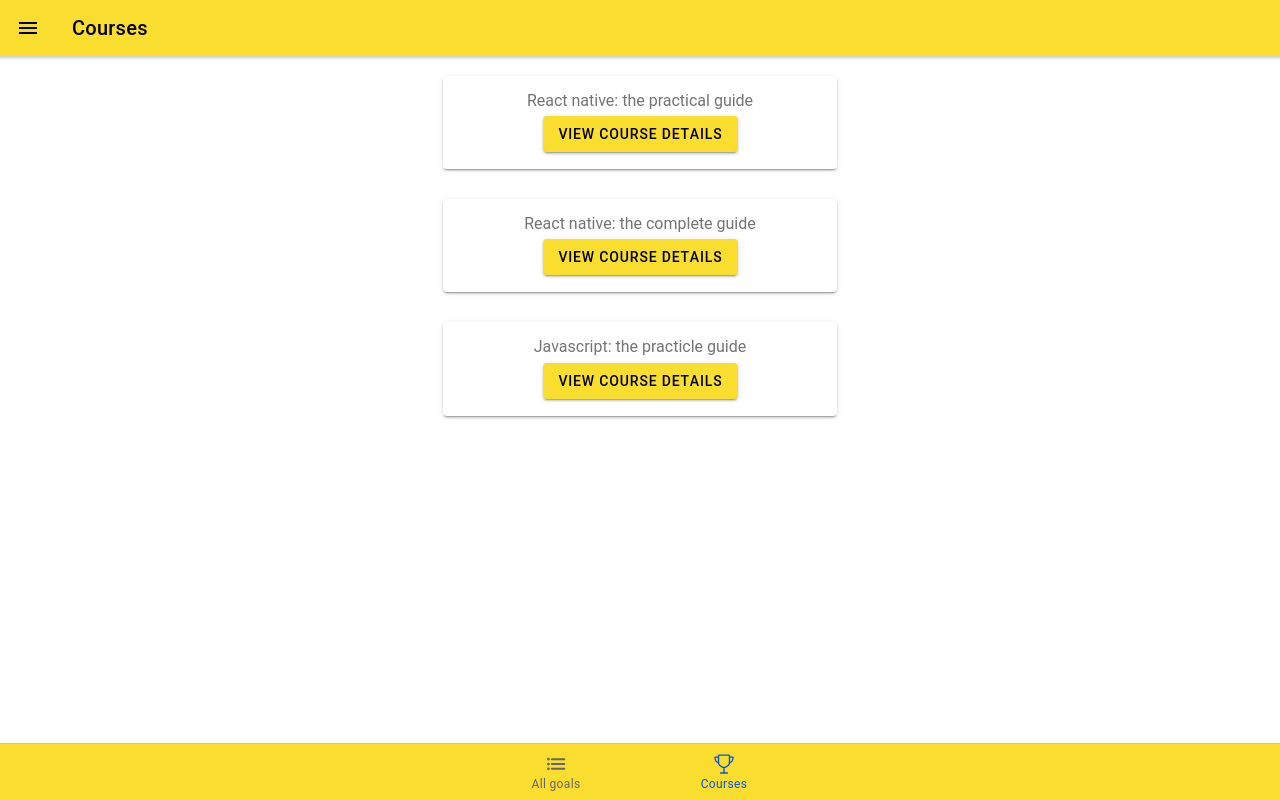
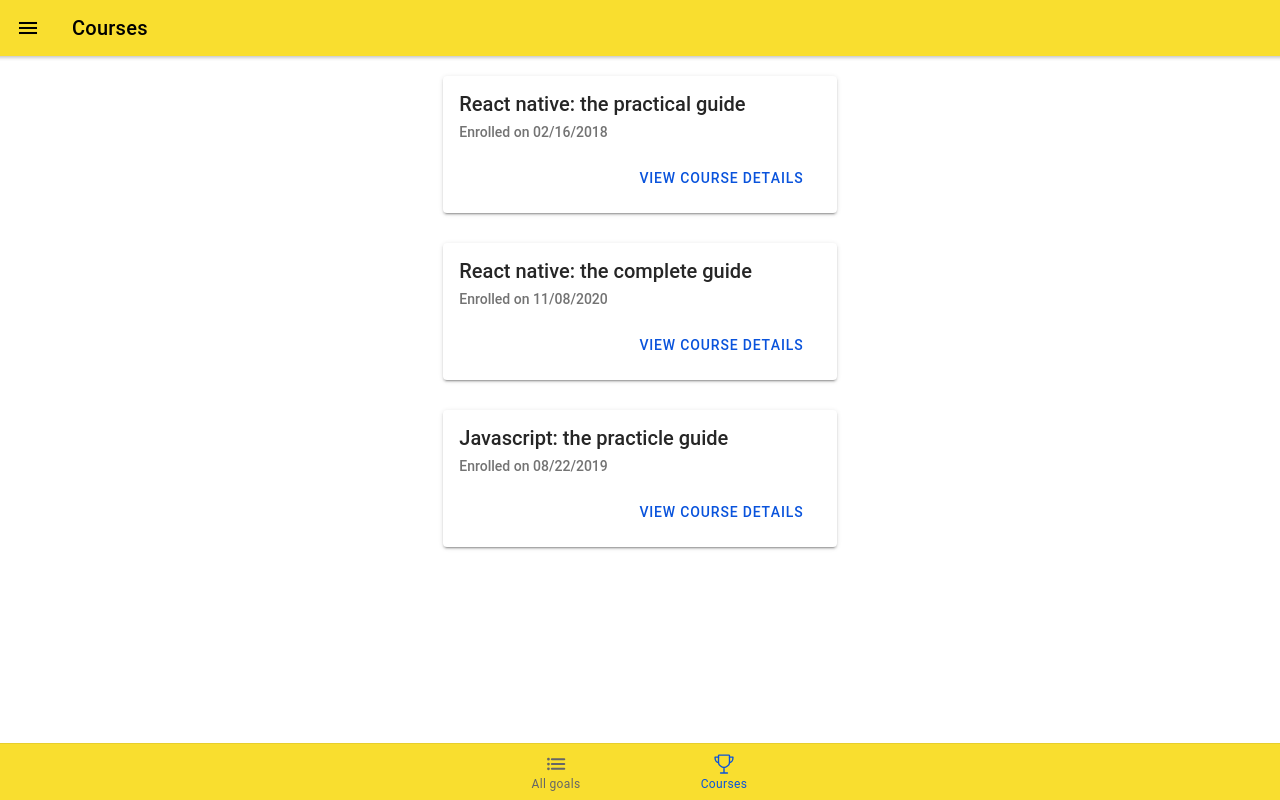
Before and after one commit to aminedammak/ionic-react, a React (Create React App) app: page /courses/list in a window 1280 px wide. Built offline with nearby package versions, Linux system fonts and the light colour scheme.

Commit message:
Added the list of goals

```diff
--- a/src/pages/CourseGoals.tsx
+++ b/src/pages/CourseGoals.tsx
@@ -7,7 +7,16 @@ import {
   IonPage,
   IonButtons,
   IonBackButton,
+  IonItem,
+  IonList,
+  IonButton,
+  IonIcon,
+  IonItemSliding,
+  IonItemOptions,
+  IonItemOption,
 } from "@ionic/react";
+
+import { create, trash } from "ionicons/icons";
 
 import { useParams } from "react-router-dom";
 
@@ -20,6 +29,13 @@ const CourseGoals: React.FC = () => {
     (course) => course.id === selectedCourseId
   );
 
+  const deleteGoalHandler = () => {
+    console.log("deleted");
+  };
+  const editGoalHandler = (e: React.MouseEvent) => {
+    e.stopPropagation();
+    console.log("edited");
+  };
   return (
     <IonPage>
       <IonHeader>
@@ -33,7 +49,27 @@ const CourseGoals: React.FC = () => {
         </IonToolbar>
       </IonHeader>
       <IonContent>
-        <h2>This works - course goals page!</h2>
+        {selectedCourse && (
+          <IonList>
+            {selectedCourse.goals.map((goal) => (
+              <IonItemSliding key={goal.id}>
+                <IonItemOptions side="start">
+                  <IonItemOption onClick={deleteGoalHandler} color="danger">
+                    <IonIcon icon={trash} slot="icon-only" />
+                  </IonItemOption>
+                </IonItemOptions>
+                <IonItem lines="full" button>
+                  {goal.text}
+                </IonItem>
+                <IonItemOptions side="end">
+                  <IonItemOption onClick={editGoalHandler}>
+                    <IonIcon icon={create} slot="icon-only" />
+                  </IonItemOption>
+                </IonItemOptions>
+              </IonItemSliding>
+            ))}
+          </IonList>
+        )}
       </IonContent>
     </IonPage>
   );
--- a/src/pages/Courses.tsx
+++ b/src/pages/Courses.tsx
@@ -14,13 +14,40 @@ import {
   IonButtons,
   IonMenu,
   IonMenuButton,
+  IonCardHeader,
+  IonCardTitle,
+  IonCardSubtitle,
 } from "@ionic/react";
 // import { useHistory } from 'react-router-dom';
 
 export const COURSE_DATA = [
-  { id: "c1", title: "React native: the practical guide" },
-  { id: "c2", title: "React native: the complete guide" },
-  { id: "c3", title: "Javascript: the practicle guide" },
+  {
+    id: "c1",
+    title: "React native: the practical guide",
+    enrolled: new Date("02/16/2018"),
+    goals: [
+      { id: "c1g1", text: "Finish the course" },
+      { id: "c1g2", text: "Learn a lot" },
+    ],
+  },
+  {
+    id: "c2",
+    title: "React native: the complete guide",
+    enrolled: new Date("11/08/2020"),
+    goals: [
+      { id: "c2g1", text: "Finish the course" },
+      { id: "c2g2", text: "Learn a lot" },
+    ],
+  },
+  {
+    id: "c3",
+    title: "Javascript: the practicle guide",
+    enrolled: new Date("08/22/2019"),
+    goals: [
+      { id: "c3g1", text: "Finish the course" },
+      { id: "c3g2", text: "Learn a lot" },
+    ],
+  },
 ];
 
 const Courses: React.FC = () => {
@@ -47,11 +74,27 @@ const Courses: React.FC = () => {
               <IonRow key={course.id}>
                 <IonCol size-md="4" offset-md="4">
                   <IonCard>
-                    <IonCardContent className="ion-text-center">
-                      <h2>{course.title}</h2>
-                      <IonButton routerLink={`/courses/${course.id}`}>
-                        View course details
-                      </IonButton>
+                    <IonCardHeader>
+                      <IonCardTitle>{course.title}</IonCardTitle>
+                      <IonCardSubtitle>
+                        Enrolled on{" "}
+                        {course.enrolled.toLocaleDateString("en-US", {
+                          year: "numeric",
+                          month: "2-digit",
+                          day: "2-digit",
+                        })}
+                      </IonCardSubtitle>
+                    </IonCardHeader>
+                    <IonCardContent>
+                      <div className="ion-text-right">
+                        <IonButton
+                          routerLink={`/courses/${course.id}`}
+                          fill="clear"
+                          color="secondary"
+                        >
+                          View course details
+                        </IonButton>
+                      </div>
                     </IonCardContent>
                   </IonCard>
                 </IonCol>
```
